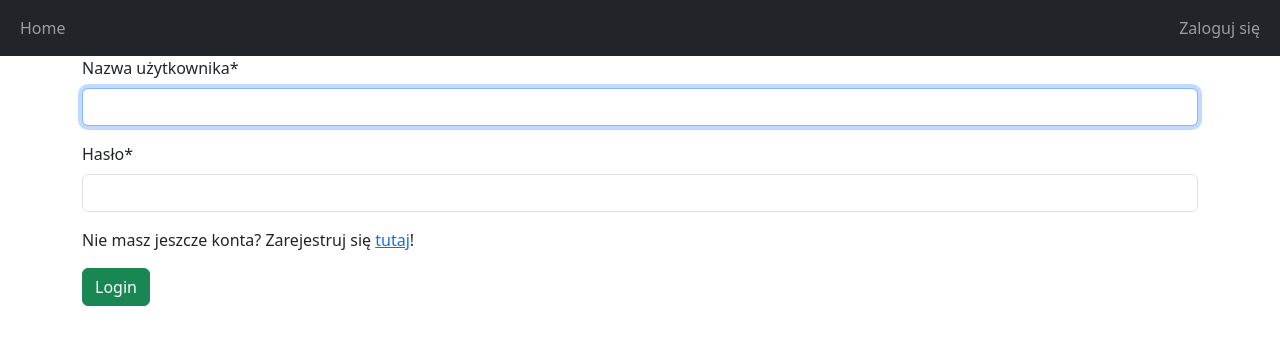
After one commit to kerness/geogame, a Django app: page /login/ in a window 1280 px wide. The commit adds this page. Shown: the top 345 px of the page. Run offline with Django 4.2, Linux system fonts and the light colour scheme; some libraries are stand-ins or nearby versions.

Commit message:
create user auth system login, sign up, logout

```diff
--- a/geogame/urls.py
+++ b/geogame/urls.py
@@ -3,5 +3,7 @@ from django.urls import path, include
 
 urlpatterns = [
     path('admin/', admin.site.urls),
-    path('', include('main.urls'))
+    path('', include('main.urls')),
+    path('', include('django.contrib.auth.urls'))
+
 ]
--- a/main/templates/main/base.html
+++ b/main/templates/main/base.html
@@ -13,7 +13,7 @@
     <title>{% block title %}GeoGame{% endblock %}</title>
   </head>
   <body>
-    <nav class="navbar navbar-expanded-lg navbar-dark bg-dark">
+    <nav class="navbar navbar-expand-lg navbar-dark bg-dark">
         <div class="container-fluid">
             <div>
                 <ul class="navbar-nav">
@@ -24,9 +24,16 @@
             </div>
             <div>
                 <ul class="navbar-nav">
+                  {% if user.is_authenticated %}
+                    <span class="navbar-text">Zalogowano jako {{user.username}} | </span>
                     <li class="nav-item">
-                        <a class="nav-link" href="/login">Login</a>
+                        <a class="nav-link" href="/logout">Wyloguj się</a>
+                </li>
+                  {% else %}
+                    <li class="nav-item">
+                        <a class="nav-link" href="/login">Zaloguj się</a>
                     </li>
+                  {% endif %}
                 </ul>
             </div>
         </div>
--- a/main/templates/main/home.html
+++ b/main/templates/main/home.html
@@ -1,5 +1,8 @@
 {% extends 'main/base.html' %}
 {% block title %} Home {% endblock %}
 {% block content %}
-<h1>Home Page</h1>
+<h1>Cześć!</h1>
+{% if user.is_authenticated %}
+<span class="navbar-text">Witaj {{user.username}}</span>
+{% endif %}
 {% endblock %}
--- /dev/null
+++ b/main/templates/registration/login.html
@@ -0,0 +1,8 @@
+{% extends 'main/base.html' %} {% block title %}Zaloguj się{% endblock %}
+{% load crispy_forms_tags %} {% block content %}
+<form method="post">
+  {% csrf_token %}{{form|crispy}}
+  <p>Nie masz jeszcze konta? Zarejestruj się <a href="/sign-up">tutaj</a>!</p>
+  <button type="submit" class="btn btn-success">Login</button>
+</form>
+{% endblock %}
--- a/main/urls.py
+++ b/main/urls.py
@@ -3,4 +3,6 @@ from . import views
 
 urlpatterns = [
     path('', views.home, name='home'),
+    path('home', views.home, name='home'),
+    path('sign-up', views.sign_up, name='sign-up'),
 ]
```
Also changed, not shown: geogame/settings.py (+8 -0 lines), main/forms.py (added, +11 -0 lines), main/templates/registration/sign-up.html (added, +8 -0 lines), main/views.py (+17 -1 lines).
